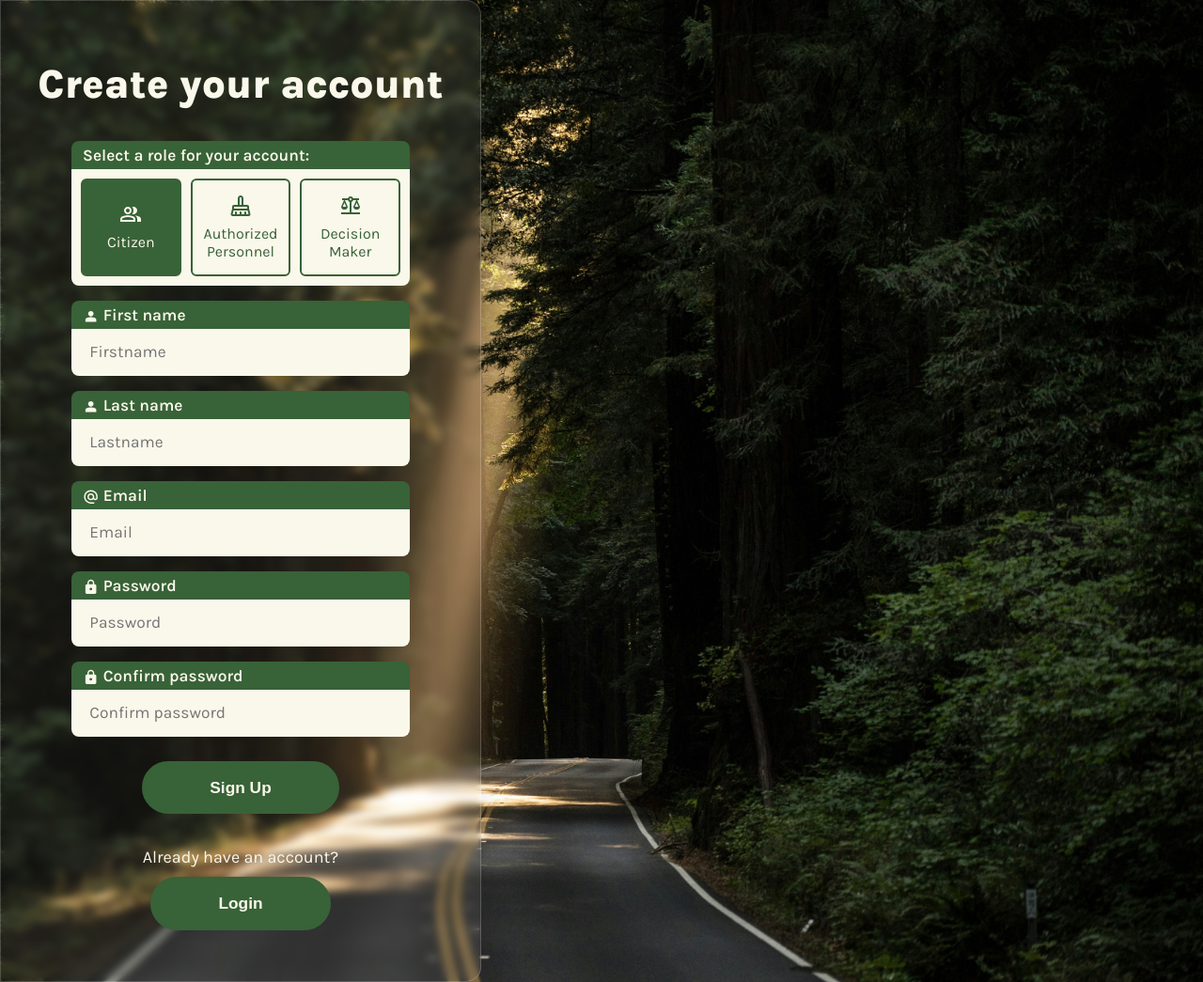
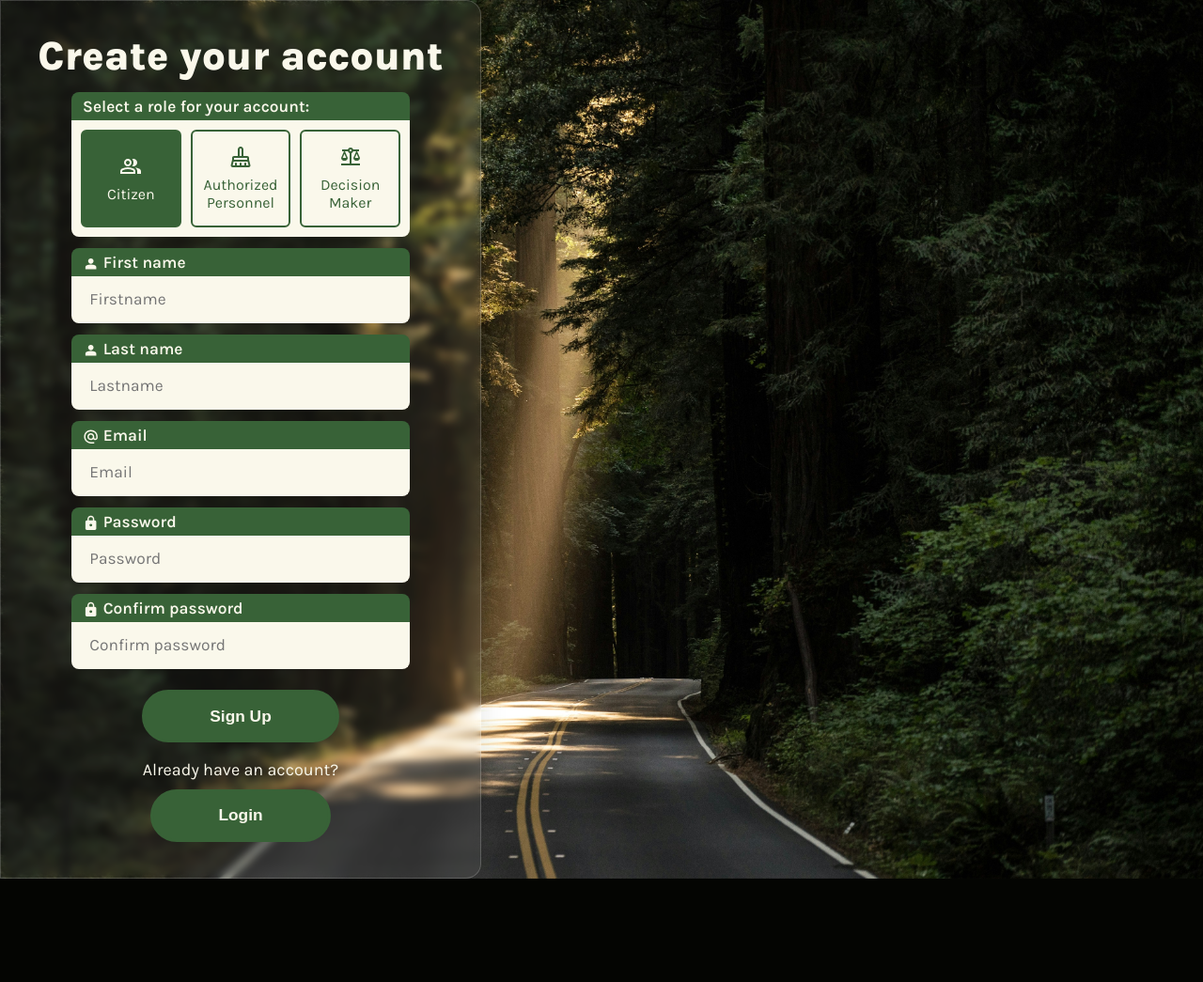
Before and after one commit to leftercosmin/TidyTogether, a PHP site: template app/view/signup.html in a window 1280 px wide. Shown: the whole page at 94% size. After the commit the page ends 935 px from the top, so only its background shows below. Run offline with PHP 8.4, Linux system fonts and the light colour scheme; the template is opened without the code that fills it, so the values that code supplies are empty.

Commit message:
sign up fix + citizen home

```diff
--- a/app/view/style.css
+++ b/app/view/style.css
@@ -20,8 +20,7 @@ html {
 .title-text{
   color: var(--accent-color);
   font-size: 2.5em;
-  margin: .8em;
-  margin-top: 1em;
+  margin: .3em;
 }
 
 body {
@@ -56,11 +55,11 @@ h1 {
 form {
   width: max(35%, 400px);
   margin-top: 0;
-  margin-bottom: 2em;
+  margin-bottom: 1em;
   display: flex;
   flex-direction: column;
   align-items: center;
-  gap: 2vh;
+  gap: 1.5vh;
 }
 
 .input-block {
```
